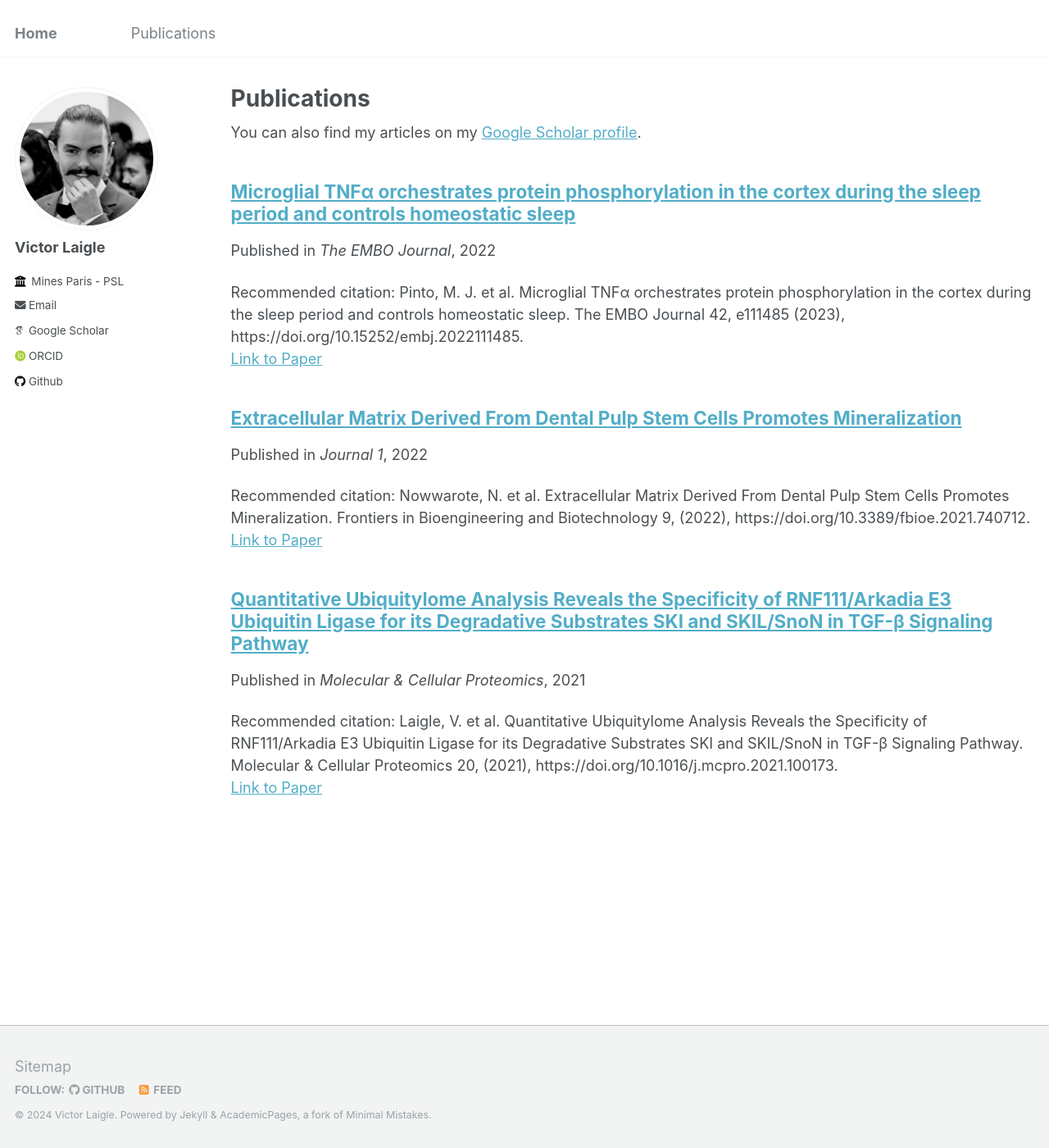
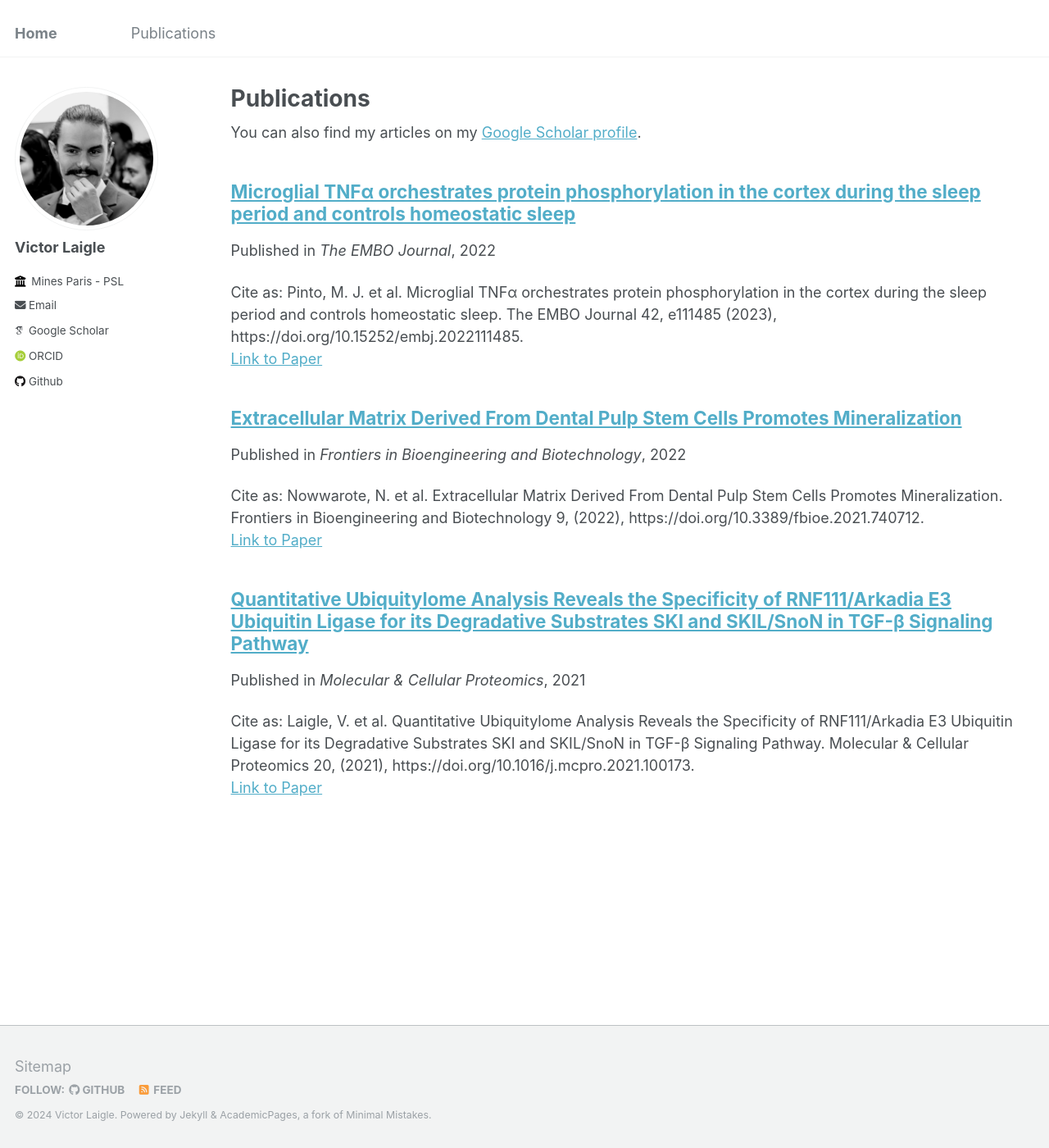
Before and after one commit to eaglev-sci/eaglev-sci.github.io, a Jekyll site: the page built from _pages/publications.md, in a window 1280 px wide and 1400 px high. Shown: the whole window at 82% size. Built offline with Jekyll 4.4.1, drawn with Linux system fonts in a browser that asks for light colours; some web fonts are replaced.

Commit message:
Fix journal name

```diff
--- a/_includes/archive-single.html
+++ b/_includes/archive-single.html
@@ -53,13 +53,13 @@
     {% endif %}
 
     {% if post.citation and post.paperurl and post.slidesurl %}
-      <p>Recommended citation: {{ post.citation }}<br /><a href="{{ post.paperurl }}">Link to Paper</a> | <a href="{{ post.slidesurl }}">Download Slides</a></p>
+      <p>Cite as: {{ post.citation }}<br /><a href="{{ post.paperurl }}">Link to Paper</a> | <a href="{{ post.slidesurl }}">Download Slides</a></p>
     {% elsif post.citation and post.paperurl %}
-      <p>Recommended citation: {{ post.citation }}<br /><a href="{{ post.paperurl }}">Link to Paper</a></p>
+      <p>Cite as: {{ post.citation }}<br /><a href="{{ post.paperurl }}">Link to Paper</a></p>
     {% elsif post.citation and post.slidesurl %}
-      <p>Recommended citation: {{ post.citation }}<br /><a href="{{ post.slidesurl }}">Download Slides</a></p>
+      <p>Cite as: {{ post.citation }}<br /><a href="{{ post.slidesurl }}">Download Slides</a></p>
     {% elsif post.citation %}
-      <p>Recommended citation: {{ post.citation }}</p>
+      <p>Cite as: {{ post.citation }}</p>
     {% elsif post.paperurl %}
       <p><a href=" {{ post.paperurl }} ">Link to Paper</a></p>
     {% elsif post.slidesurl %}
--- a/_publications/2022-01-27-Extracellular-Matrix-Promotes-Mineralization.md
+++ b/_publications/2022-01-27-Extracellular-Matrix-Promotes-Mineralization.md
@@ -4,7 +4,7 @@ collection: publications
 permalink: /publication/2022-01-27-Extracellular-Matrix-Promotes-Mineralization
 excerpt: ''
 date: 2022-01-27
-venue: 'Journal 1'
+venue: 'Frontiers in Bioengineering and Biotechnology'
 paperurl: 'https://doi.org/10.3389/fbioe.2021.740712'
 citation: 'Nowwarote, N. et al. Extracellular Matrix Derived From Dental Pulp Stem Cells Promotes Mineralization. Frontiers in Bioengineering and Biotechnology 9, (2022), https://doi.org/10.3389/fbioe.2021.740712.'
 ---
```
Also changed, not shown: _layouts/single.html (+4 -4 lines).
